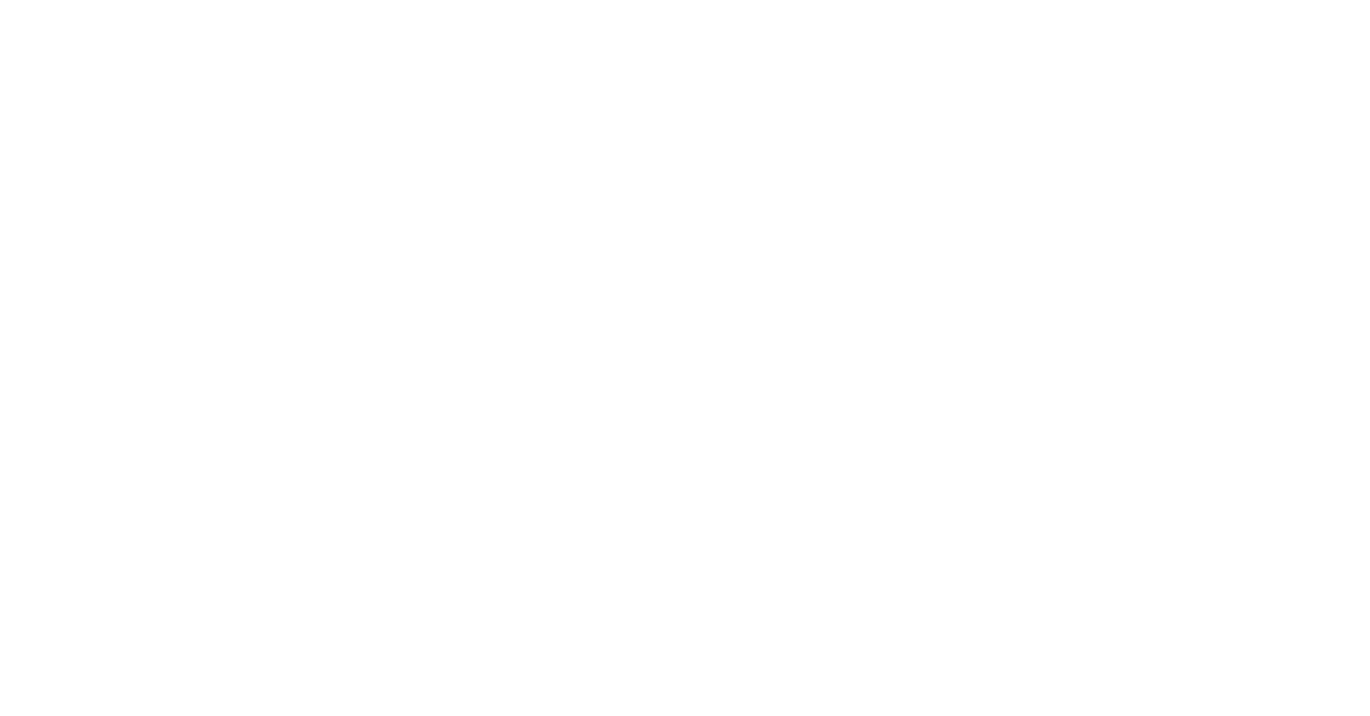
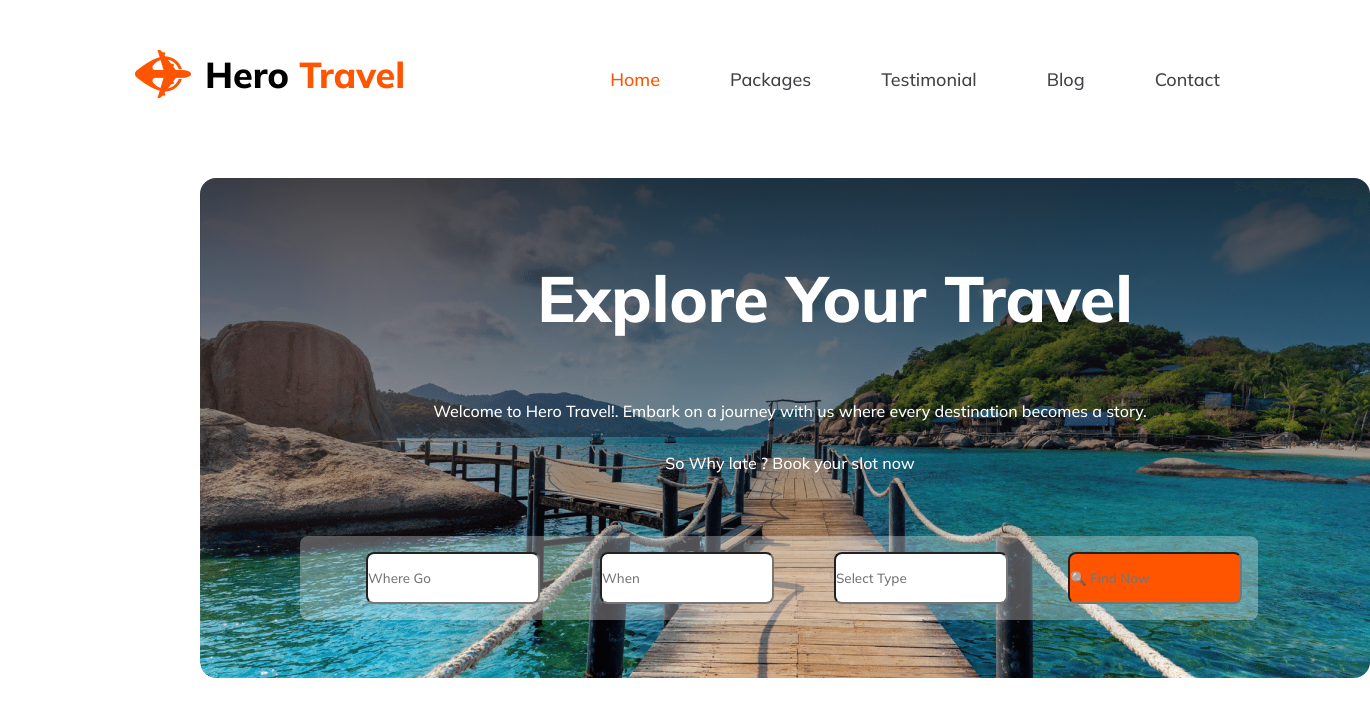
Before and after one commit to NadimSrabon/Assignment-2, a plain HTML site: page index.html in a window 1280 px wide. Shown: the whole page, 1370 px wide, since content can reach past the window. Drawn offline with Linux system fonts and the light colour scheme.

Commit message:
end of nav and header

```diff
--- a/index.html
+++ b/index.html
@@ -1,12 +1,73 @@
 <!DOCTYPE html>
 <html lang="en">
+
 <head>
     <meta charset="UTF-8">
     <meta name="viewport" content="width=device-width, initial-scale=1.0">
     <title>Travel World</title>
     <link rel="stylesheet" href="styles/style.css">
 </head>
+
 <body>
 
+    <header>
+        <nav>
+            <div class="nav">
+                <img src="images/Group 40071 (2).png" alt=""><br>
+                <h2>Hero <span style="color:#FF5400;">Travel</span></h2>
+            </div>
+
+            <div class="nav-part">
+                <ul>
+                    <li><a href=""><span style="color:#FF5400;">Home</span></a></li>
+                    <li><a href="">Packages</a></li>
+                    <li><a href="">Testimonial</a></li>
+                    <li><a href="">Blog</a></li>
+                    <li><a href="">Contact</a></li>
+                </ul>
+            </div>
+        </nav>
+        <br>
+        <br>
+        <br>
+        <br>
+
+        <section class="banner">
+            <div class="pintu">
+                <h2>Explore Your Travel</h2>
+                <br>
+                <br>
+                <br>
+                <p>Welcome to Hero Travel!. Embark on a journey with us where
+                    every destination becomes a story. <br>
+                    <br>
+                    So Why late ? Book your slot now
+                </p>
+                <br>
+                <br>
+                <br>
+                <div class="option">
+                    <input class="inp" type="text" placeholder="Where Go">
+                    <input class="inp" type="text" placeholder="When">
+                    <input class="inp" type="text" placeholder="Select Type">
+                    <input class="inp-or" type="text" placeholder="🔍 Find Now">
+
+                </div>
+
+            </div>
+
+        </section>
+
+    </header>
+
+    <main>
+
+    </main>
+
+    <footer>
+
+    </footer>
+
 </body>
+
 </html>
--- a/styles/style.css
+++ b/styles/style.css
@@ -0,0 +1,130 @@
+@import url('https://fonts.googleapis.com/css2?family=Mulish:wght@300;500;600;800&display=swap');
+
+/* Header Section */
+* {
+    font-family: 'Mulish';
+}
+
+
+
+* {
+    margin: 0;
+    padding: 0;
+    box-sizing: border-box;
+}
+
+
+.nav {
+    display: flex;
+    align-items: center;
+    gap: 7px;
+    margin-left: 135px;
+    margin-top: 50px;
+}
+
+.nav h2 {
+    font-size: 36px;
+    font-style: normal;
+    font-weight: 800;
+    line-height: normal
+}
+
+nav {
+    display: flex;
+    justify-content: space-between;
+    align-items: center;
+}
+
+.nav-part>ul>li {
+    list-style: none;
+
+
+}
+
+.nav-part>ul {
+    display: flex;
+    gap: 40px;
+    margin-right: 30px;
+    margin-top: 60px;
+
+}
+
+.nav-part>ul>li>a {
+    text-decoration: none;
+    color: #424247;
+    font-size: 18px;
+    padding-right: 30px;
+
+}
+
+.banner {
+    background: linear-gradient(180deg, rgba(19, 19, 24, 0.80) 0%, rgba(19, 19, 24, 0.00) 100%), url('../Images/Group\ 13\ \(1\)\ \(1\).png');
+    width: 1170px;
+    height: 500px;
+    margin-left: 200px;
+    border-radius: 16px;
+
+}
+
+.pintu {
+    margin-left: 100px;
+    padding-top: 80px;
+
+}
+
+.pintu h2 {
+    text-align: center;
+    color: #FFF;
+    font-size: 64px;
+    font-style: normal;
+    font-weight: 800;
+    line-height: normal;
+}
+
+.pintu p {
+    padding-right: 90px;
+    color: #FFF;
+    text-align: center;
+    font-size: 16px;
+    font-style: normal;
+    font-weight: 400;
+    line-height: 26px;
+}
+
+.inp {
+    width: 174px;
+    height: 52px;
+    flex-shrink: 0;
+    border-radius: 8px;
+    margin-left: 50px;
+}
+
+.inp-or {
+    width: 174px;
+    height: 52px;
+    flex-shrink: 0;
+    border-radius: 8px;
+    margin-left: 50px;
+    background-color: #FF5400;
+}
+
+.inp-or p {
+    color: #FFF;
+    text-align: center;
+    font-size: 16px;
+    font-style: normal;
+    font-weight: 700;
+    line-height: normal;
+}
+
+.option {
+    display: inline-flex;
+    padding: 16px;
+    align-items: flex-start;
+    gap: 10px;
+    border-radius: 8px;
+    background: rgba(255, 255, 255, 0.30);
+
+}
+
+/* ----------End Of Header------------- */
```
